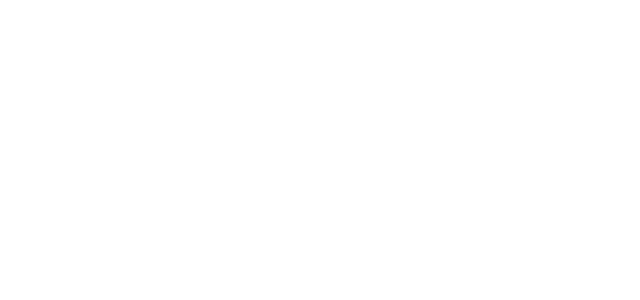
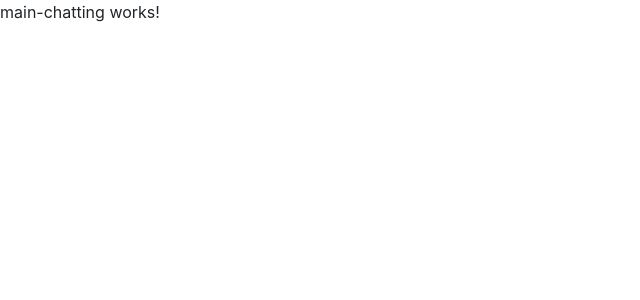
Before and after one commit to zhudtq/AIP-ass3, an Angular app in the folder hotDiscussion-Angular/: page /mainChatting in a window 1280 px wide. Before the commit this address led to /. Shown: the top 300 px of the page, without its empty margins (0-640 px from the left). Built offline with nearby package versions, Linux system fonts and the light colour scheme.

Commit message:
Angular- main chatting page navigation

```diff
--- a/hotDiscussion-Angular/src/app/app-routing.module.ts
+++ b/hotDiscussion-Angular/src/app/app-routing.module.ts
@@ -1,10 +1,13 @@
 import { NgModule } from '@angular/core';
 import { Routes, RouterModule } from '@angular/router';
+
 import { LogInComponent } from './pages/loginPage/log-in/log-in.component';
+import { MainChattingComponent } from './pages/chattingPage/main-chatting/main-chatting.component';
 
 const routes: Routes = [
   {path: '', redirectTo: '/login', pathMatch: 'full'},
-  {path: 'login', component: LogInComponent}
+  {path: 'login', component: LogInComponent},
+  {path: 'mainChatting', component: MainChattingComponent}
 ];
 
 @NgModule({
--- a/hotDiscussion-Angular/src/app/app.module.ts
+++ b/hotDiscussion-Angular/src/app/app.module.ts
@@ -6,12 +6,14 @@
 import { AppComponent } from './app.component';
 import { LogInComponent } from './pages/loginPage/log-in/log-in.component';
 import { LogoComponent } from './pages/loginPage/logo/logo.component';
+import { MainChattingComponent } from './pages/chattingPage/main-chatting/main-chatting.component';
 
 @NgModule({
   declarations: [
     AppComponent,
     LogInComponent,
-    LogoComponent
+    LogoComponent,
+    MainChattingComponent
   ],
   imports: [
     BrowserModule,
--- /dev/null
+++ b/hotDiscussion-Angular/src/app/pages/chattingPage/main-chatting/main-chatting.component.html
@@ -0,0 +1,3 @@
+<p>
+  main-chatting works!
+</p>
--- /dev/null
+++ b/hotDiscussion-Angular/src/app/pages/chattingPage/main-chatting/main-chatting.component.ts
@@ -0,0 +1,15 @@
+import { Component, OnInit } from '@angular/core';
+
+@Component({
+  selector: 'app-main-chatting',
+  templateUrl: './main-chatting.component.html',
+  styleUrls: ['./main-chatting.component.css']
+})
+export class MainChattingComponent implements OnInit {
+
+  constructor() { }
+
+  ngOnInit() {
+  }
+
+}
--- a/hotDiscussion-Angular/src/app/pages/loginPage/log-in/log-in.component.css
+++ b/hotDiscussion-Angular/src/app/pages/loginPage/log-in/log-in.component.css
@@ -23,6 +23,8 @@
 
 .login-header {
     margin: 5% 2% 5% 2%;
+    font-family: "Comic Sans MS", "Comic Sans", cursive;
+    font-weight: 1000
 }
 
 .login-btn-wrapper {
--- a/hotDiscussion-Angular/src/app/pages/loginPage/log-in/log-in.component.html
+++ b/hotDiscussion-Angular/src/app/pages/loginPage/log-in/log-in.component.html
@@ -27,7 +27,7 @@
                 </div>
 
                 <div class="row justify-content-center">
-                    <button type="button" class="btn btn-danger col-11 login-hangAround-wrapper">
+                    <button routerLink="/mainChatting" type="button" class="btn btn-danger col-11 login-hangAround-wrapper">
                         Hang Around
                     </button>
                 </div>
```
Also changed, not shown: hotDiscussion-Angular/src/app/pages/chattingPage/main-chatting/main-chatting.component.css (added).
